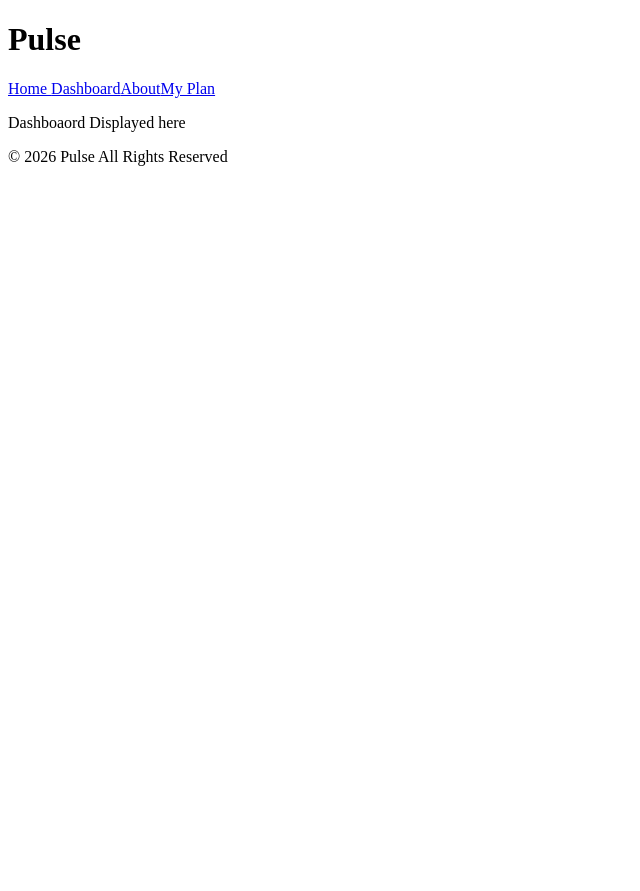
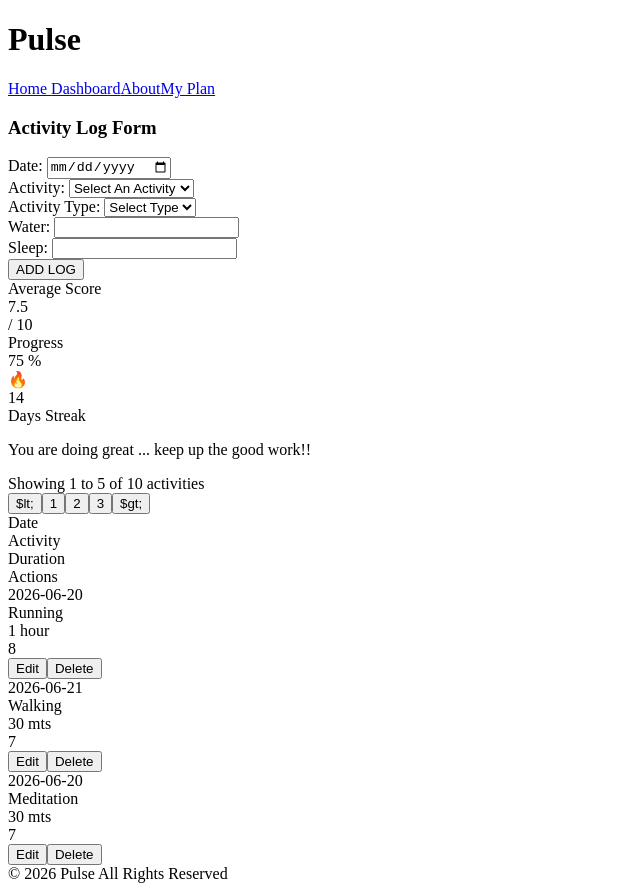
Before and after one commit to anjanasreekanth/unit1-project-pulse, a React (Vite) app in the folder unit1-pulse/: page /dashboard in a window 1280 px wide. Shown: the whole page, without its empty margins (0-640 px from the left). Before the commit the page ends 800 px from the top, so only its background shows below. Built offline with nearby package versions, Linux system fonts and the light colour scheme.

Commit message:
Dashboard component basic layout with mock data completed

```diff
--- a/unit1-pulse/src/Pages/DasboardPage.jsx
+++ b/unit1-pulse/src/Pages/DasboardPage.jsx
@@ -1,10 +1,26 @@
-
-function DashboardPage(){
-return(
-    <div>
-        <p>Dashboaord Displayed here</p>
+import ActivityLogForm from "../components/ActivityLogForm";
+import ActivityTable from "../components/ActivityTable";
+import AverageScoreCard from "../components/AverageScoreCard";
+import StreakCard from "../components/StreakCard";
+function DashboardPage() {
+  return (
+    <div className="dashboard-grid">
+        {/** left column */}
+      <div className="dashboard-column left-column">
+        <ActivityLogForm />
+      </div>
+        {/** right column */}
+      <div className="dashboard-column right-column">
+        <AverageScoreCard />
+        <div className="streak-card">
+            <StreakCard />
+        </div>
+        <div className="activity-table-container">
+            <ActivityTable />
+        </div>
+      </div>
     </div>
-)
+  );
 }
 
-export default DashboardPage
+export default DashboardPage;
--- /dev/null
+++ b/unit1-pulse/src/components/ActivityLogForm.jsx
@@ -0,0 +1,46 @@
+function ActivityLogForm() {
+  return (
+    <div className="activity-form-container">
+      <h3 className="form-title">Activity Log Form</h3>
+      {/* Field 1 -> Date */}
+      <div className="form-field full-width">
+        <label htmlFor="date"> Date: </label>
+        <input type="date" id="date" className="input-field" />
+      </div>
+      {/* Field 2 -> Activity */}
+      <div className="form-field full-width">
+        <label htmlFor="activity"> Activity: </label>
+        <select id="activity" className="input-field">
+          <option value="">Select An Activity</option>
+          <option>Running</option>
+          <option>Walking</option>
+          <option>Meditation</option>
+        </select>
+      </div>
+      {/* Field 3 -> Activity Type */}
+      <div className="form-field full-width">
+        <label htmlFor="activity-type"> Activity Type: </label>
+        <select id="activity-type" className="input-field">
+          <option value="">Select Type</option>
+          <option>Cardio</option>
+          <option>Strength</option>
+        </select>
+      </div>
+      {/* separator line */}
+      <div className="separator"></div>
+      {/* Field 5 & Field 6*/}
+      <div className="form-field full-width water-field">
+        <label htmlFor="water"> Water: </label>
+        <input type="number" id="water" className="input-field water-input" />
+      </div>
+      <div className="form-field full-width sleep-field">
+        <label htmlFor="sleep"> Sleep: </label>
+        <input type="number" id="sleep" className="input-field sleep-input" />
+      </div>
+      {/* Button */}
+      <button className="btn-submit full-width-button">ADD LOG</button>
+    </div>
+  );
+}
+
+export default ActivityLogForm;
--- /dev/null
+++ b/unit1-pulse/src/components/ActivityTable.jsx
@@ -0,0 +1,68 @@
+function ActivityTable() {
+  const activities = [
+    {
+      id: 1,
+      date: "2026-06-20",
+      activity: "Running",
+      duration: "1 hour",
+      score: 8,
+    },
+    {
+      id: 2,
+      date: "2026-06-21",
+      activity: "Walking",
+      duration: "30 mts",
+      score: 7,
+    },
+    {
+      id: 1,
+      date: "2026-06-20",
+      activity: "Meditation",
+      duration: "30 mts",
+      score: 7,
+    },
+  ];
+  return (
+    <div className="activity-table-container">
+      <div className="table-footer">
+        <div className="footer">
+          <span className="pagination-text">
+            {" "}
+            Showing 1 to 5 of 10 activities
+          </span>
+        </div>
+        <div className="pagination-controls">
+          <button> $lt; </button>
+          <button> 1 </button>
+          <button> 2 </button>
+          <button> 3 </button>
+          <button> $gt; </button>
+        </div>
+      </div>
+      <div className="activity-table">
+        {/**Header  */}
+        <div className="table-row table-header">
+          <div className="col-date"> Date</div>
+          <div className="col-activity">Activity</div>
+          <div className="col-duration">Duration</div>
+          <div className="col-actions">Actions</div>
+        </div>
+        {/* Rows*/}
+        {activities.map((activity) => (
+          <div className="row" key={activity.id}>
+            <div className="col-date">{activity.date} </div>
+            <div className="col-activity">{activity.activity} </div>
+            <div className="col-duration">{activity.duration} </div>
+            <div className="col-score">{activity.score} </div>
+            <div className="col-actopms">
+              <button className="btn edit-btn">Edit</button>
+              <button className="btn delete-btn">Delete</button>
+            </div>
+          </div>
+        ))}
+      </div>
+    </div>
+  );
+}
+
+export default ActivityTable;
--- /dev/null
+++ b/unit1-pulse/src/components/AverageScoreCard.jsx
@@ -0,0 +1,25 @@
+function AverageScoreCard() {
+  const score = 7.5;
+  const total = 10;
+  const progressPercentage = 75;
+
+  return (
+    <div className="card average-score">
+      <div className="card-header"> Average Score</div>
+      {/**value display  */}
+      <div className="score-value-container">
+        <div className="score-value">{score}</div>
+        <div className="score-label">/ {total}</div>
+      </div>
+      {/**value display  */}
+      <div className="activity-graph-container">
+        <div className="progress-bar">
+          <div className="progress-lable">Progress</div>
+          <div className="progress-value">{progressPercentage} %</div>
+        </div>
+      </div>
+    </div>
+  );
+}
+
+export default AverageScoreCard;
--- /dev/null
+++ b/unit1-pulse/src/components/StreakCard.jsx
@@ -0,0 +1,19 @@
+function StreakCard(){
+    const streakValue = 14
+    return(
+        <div className="card streak-card">
+            <div className="streak-content">
+                {/**icon placeholder */}
+                <span className="icon"> 🔥</span>
+                   {/**Streak value  */}
+                   <div className="streak-value"> {streakValue }</div>
+                   {/**subtext below streak value */}
+                   <div className="streak-subtext"> Days Streak</div>
+            </div>
+            {/**Motivational text */}
+            <p className="motivational-text">You are doing great ... keep up the good work!!</p>
+        </div>
+    )
+}
+
+export default StreakCard
```
